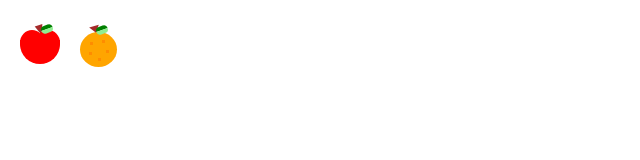
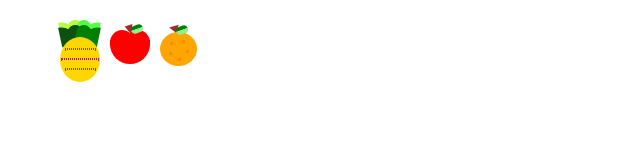
Before and after one commit to lyricnrhyme/CSS-Fruits, a plain HTML site: page index.html in a window 1280 px wide. Shown: the whole page, without its empty margins (0-640 px from the left). Drawn offline with Linux system fonts and the light colour scheme.

Commit message:
Currently editing pineapple

```diff
--- a/css/styles.css
+++ b/css/styles.css
@@ -2,7 +2,7 @@
 	position: absolute;
 	top: 20px;
 	width: 50px;
-	left: 20px;
+	left: 110px;
 }
 
 #appleLeaf {
@@ -72,13 +72,13 @@
 #orange {
 	position: absolute;
 	top: 26px;
-	left: 80px;
+	left: 160px;
 }
 
 #orangeBody {
 	background-color: orange;
 	width: 37px;
-	height: 35px;
+	height: 34px;
 	border-radius: 50%;
 	position: absolute;
 	top: 6px;
@@ -162,3 +162,141 @@
 	border-bottom-left-radius: 50px;
 	border-bottom-right-radius: 50px;
 }
+
+#pineapple {
+	position: absolute;
+	left: 60px;
+	top: 20px;
+}
+
+#pineappleBody {
+	position: absolute;
+	background-color: gold;
+	width: 40px;
+	height: 45px;
+	border-radius: 50%;
+	top: 17px;
+}
+
+#pineappleLeafBottom {
+	position: absolute;
+	top: 3px;
+}
+
+#pineappleLeafBottom1 {
+	background-color: rgb(14,80, 18);
+	width: 15px;
+	height: 20px;
+	border-top-right-radius: 15px;
+	transform: rotate(-12deg);
+	position: absolute;
+	top: 3px;
+}
+
+#pineappleLeafBottom2 {
+	background-color: rgb(14,80, 18);
+	width: 15px;
+	height: 20px;
+	border-top-right-radius: 15px;
+	border-top-left-radius: 15px;
+	transform: rotate(-9deg);
+	position: absolute;
+	top: 2px;
+	left: 8px;
+}
+
+#pineappleLeafBottom3 {
+	background-color: green;
+	width: 15px;
+	height: 20px;
+	border-top-right-radius: 15px;
+	border-top-left-radius: 15px;
+	transform: rotate(9deg);
+	position: absolute;
+	top: 2px;
+	left: 16px;
+}
+
+#pineappleLeafBottom4 {
+	background-color: green;
+	width: 15px;
+	height: 20px;
+	border-top-left-radius: 15px;
+	transform: rotate(12deg);
+	position: absolute;
+	top: 3px;
+	left: 24px;
+}
+
+#pineappleLeafTop1 {
+	background-color: rgb(180, 255, 70);
+	width: 15px;
+	height: 20px;
+	border-top-right-radius: 15px;
+	transform: rotate(-12deg);
+	position: absolute;
+	top: 1px;
+}
+
+#pineappleLeafTop2 {
+	background-color: rgb(180, 255, 70);
+	width: 15px;
+	height: 20px;
+	border-top-right-radius: 15px;
+	border-top-left-radius: 15px;
+	transform: rotate(-9deg);
+	position: absolute;
+	top: 0px;
+	left: 8px;
+}
+
+#pineappleLeafTop3 {
+	background-color: rgb(80, 255, 70);
+	width: 15px;
+	height: 20px;
+	border-top-right-radius: 15px;
+	border-top-left-radius: 15px;
+	transform: rotate(9deg);
+	position: absolute;
+	top: 0px;
+	left: 16px;
+}
+
+#pineappleLeafTop4 {
+	background-color: rgb(80, 255, 70);
+	width: 15px;
+	height: 20px;
+	border-top-left-radius: 15px;
+	transform: rotate(12deg);
+	position: absolute;
+	top: 1px;
+	left: 24px;
+}
+
+#pineappleLine {
+	position: absolute;
+	top: 28px;
+	left: 1px;
+}
+
+#pineappleLine1 {
+	width: 29px;
+	border: 1px dotted brown;
+	position: absolute;
+	left: 4px;
+}
+
+#pineappleLine2 {
+	width: 36px;
+	border: 1px dotted brown;
+	position: absolute;
+	top: 10px;
+}
+
+#pineappleLine3 {
+	width: 29px;
+	border: 1px dotted brown;
+	position: absolute;
+	top: 20px;
+	left: 4px;
+}
--- a/index.html
+++ b/index.html
@@ -33,6 +33,33 @@
 		</div>
 	</div>
 
+	<!--Pineapple-->
+	<div id="pineapple">
+		<div id="pineappleLeaf">
+			<div id="pineappleLeafTop">
+				<div id="pineappleLeafTop1"></div>
+				<div id="pineappleLeafTop2"></div>
+				<div id="pineappleLeafTop3"></div>
+				<div id="pineappleLeafTop4"></div>
+			</div>
+			<div id="pineappleLeafBottom">
+				<div id="pineappleLeafBottom1"></div>
+				<div id="pineappleLeafBottom2"></div>
+				<div id="pineappleLeafBottom3"></div>
+				<div id="pineappleLeafBottom4"></div>
+			</div>
+			<div id="pineappleLeafBottom"></div>
+			<div id="pineappleBottom"></div>
+		</div>
+		<div id="pineappleBody">
+		</div>
+		<div id="pineappleLine">
+			<div id="pineappleLine1"></div>
+			<div id="pineappleLine2"></div>
+			<div id="pineappleLine3"></div>
+		</div>
+	</div>
+
 	<script src="js/app.js"></script>
 </body>
 </html>
```
